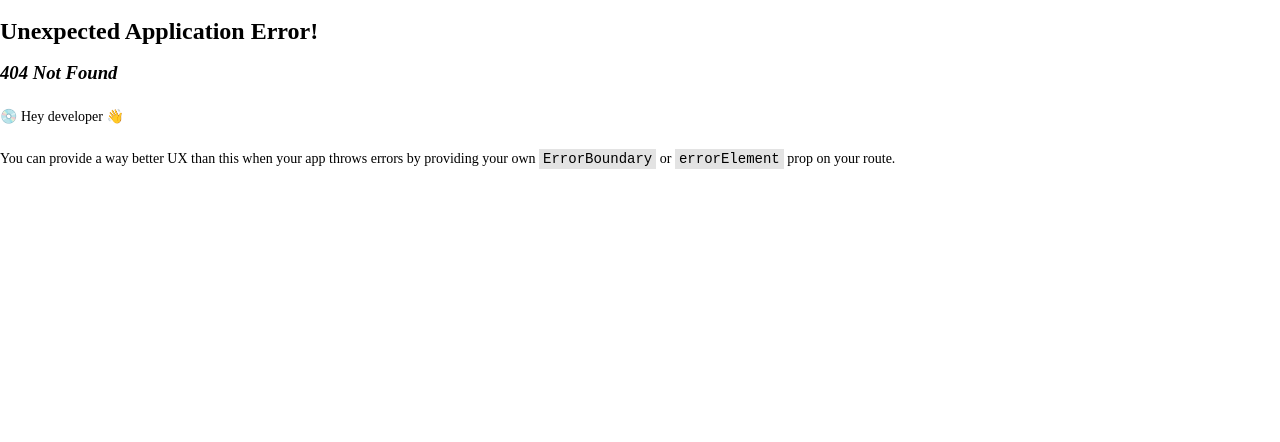
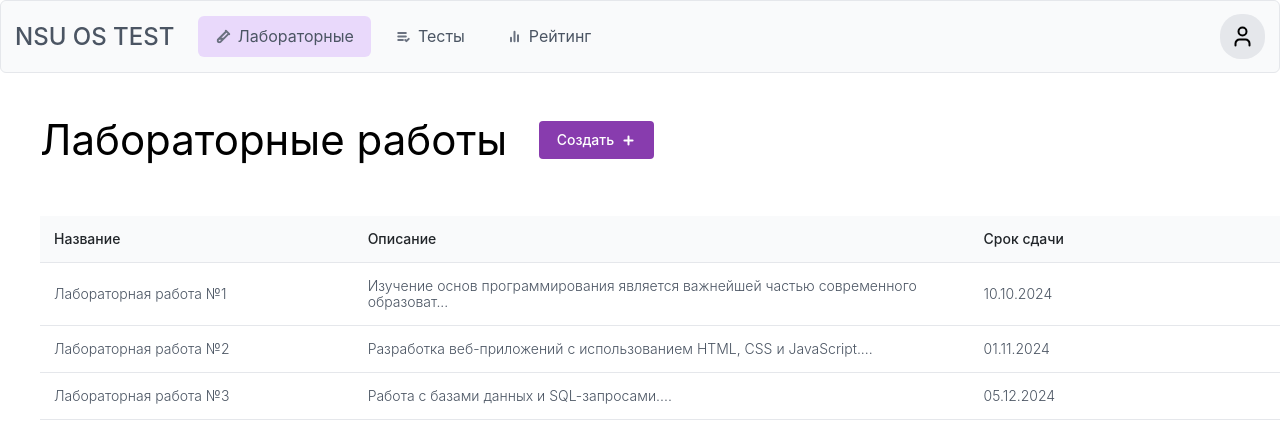
Before and after one commit to os-nsu/ostest-front, a React (Vite) app: page /labs in a window 1280 px wide. Before the commit this address had no page. Shown: the top 442 px of the page. Built offline with nearby package versions, Linux system fonts and the light colour scheme.

Commit message:
правки

```diff
--- a/src/components/DefaultPageLayout/DefaultPageLayout.tsx
+++ b/src/components/DefaultPageLayout/DefaultPageLayout.tsx
@@ -4,25 +4,19 @@ import NavigationHeader from '../NavigationHeader/NavigationHeader';
 type DefaultPageLayoutProps = {
   children: React.ReactNode;
   activeTab: string;
-  onSelectTab: (tab: string) => void;
 };
 
 const DefaultPageLayout: React.FC<DefaultPageLayoutProps> = ({
   children,
   activeTab,
-  onSelectTab,
 }) => {
   return (
-    <div>
+    <>
       <header>
-        <NavigationHeader
-          activeTab={activeTab}
-          onSelectTab={onSelectTab}
-          tabs={true}
-        />
+        <NavigationHeader activeTab={activeTab} tabs={true} />
       </header>
       <main>{children}</main>
-    </div>
+    </>
   );
 };
 
--- a/src/components/LabPageContent/components/LabTable/LabTable.tsx
+++ b/src/components/LabPageContent/components/LabTable/LabTable.tsx
@@ -18,19 +18,19 @@ export default function LabList() {
     });
   };
 
+  if (!laboratories || !laboratories.length) {
     return (
-    <div className={styles.labs_table}>
-      {Object.keys(laboratories).length === 0 ? (
-        <div className={styles.labs_table_empty}>
-          <span>Создайте первую лабораторную работу</span>
-        </div>
-      ) : (
-        <DataTable value={laboratories}>
+      <span className={styles.labs_table_empty}>
+        Создайте первую лабораторную работу
+      </span>
+    );
+  } else {
+    return (
+      <DataTable value={laboratories} className={styles.labs_table}>
         <Column
           field="name"
           header="Название"
           body={rowData => <LabElementWrapper rowData={rowData} />}
-            style={{ width: '340px' }}
         />
         <Column
           field="description"
@@ -43,10 +43,8 @@ export default function LabList() {
           field="deadline"
           header="Срок сдачи"
           body={rowData => <span>{formatDeadline(rowData.deadline)}</span>}
-            style={{ width: '340px' }}
         />
       </DataTable>
-      )}
-    </div>
     );
   }
+}
--- a/src/components/NavigationHeader/NavigationHeader.tsx
+++ b/src/components/NavigationHeader/NavigationHeader.tsx
@@ -3,18 +3,16 @@ import IconLabs from '@public/labs.svg';
 import IconTests from '@public/tests.svg';
 import IconRating from '@public/rating.svg';
 import IconAvatar from '@public/avatar.svg';
+import { useNavigate } from 'react-router-dom';
 
 interface NavigationHeaderProps {
   activeTab: string;
-  onSelectTab: (tab: string) => void;
   tabs?: boolean;
 }
 
-function NavigationHeader({
-  activeTab,
-  onSelectTab,
-  tabs,
-}: NavigationHeaderProps) {
+function NavigationHeader({ activeTab, tabs }: NavigationHeaderProps) {
+  const navigate = useNavigate();
+
   return (
     <div className={styles.header}>
       <div className={styles.header_navigation}>
@@ -24,21 +22,20 @@ function NavigationHeader({
             <button
               type="button"
               className={`${styles.header_button} ${activeTab === 'labs' ? styles.header_button_checked : ''}`}
-              onClick={() => onSelectTab('labs')}>
+              onClick={() => navigate('/labs')}>
               <img src={IconLabs} />
               <span>Лабораторные</span>
             </button>
             <button
               type="button"
               className={`${styles.header_button} ${activeTab === 'tests' ? styles.header_button_checked : ''}`}
-              onClick={() => onSelectTab('tests')}>
+              onClick={() => navigate('/tests')}>
               <img src={IconTests} />
               <span>Тесты</span>
             </button>
             <button
               type="button"
-              className={`${styles.header_button} ${activeTab === 'rating' ? styles.header_button_checked : ''}`}
-              onClick={() => onSelectTab('rating')}>
+              className={`${styles.header_button} ${activeTab === 'rating' ? styles.header_button_checked : ''}`}>
               <img src={IconRating} />
               <span>Рейтинг</span>
             </button>
--- a/src/pages/HomePage.tsx
+++ /dev/null
@@ -1,17 +0,0 @@
-import { useState } from 'react';
-import DefaultPageLayout from '@/components/DefaultPageLayout/DefaultPageLayout';
-import LabPageContent from '@/components/LabPageContent/LabPageContent';
-
-export default function HomePage() {
-  const [activeTab, setActiveTab] = useState('labs');
-
-  return (
-    <DefaultPageLayout activeTab={activeTab} onSelectTab={setActiveTab}>
-      <main>
-        {activeTab === 'labs' && <LabPageContent />}
-        {activeTab === 'rating'}
-        {activeTab === 'tests'}
-      </main>
-    </DefaultPageLayout>
-  );
-}
--- a/src/pages/LaboratoryPage.tsx
+++ b/src/pages/LaboratoryPage.tsx
@@ -17,7 +17,7 @@ export default function LaboratoryPage() {
 
   return (
     <div>
-      <NavigationHeader activeTab="labs" onSelectTab={() => {}} tabs={false} />
+      <NavigationHeader activeTab="labs" tabs={false} />
       <main className={styles.labpage__main}>
         <button
           type="button"
--- /dev/null
+++ b/src/pages/LabsPage.tsx
@@ -0,0 +1,10 @@
+import DefaultPageLayout from '@/components/DefaultPageLayout/DefaultPageLayout';
+import LabPageContent from '@/components/LabPageContent/LabPageContent';
+
+export default function LabsPage() {
+  return (
+    <DefaultPageLayout activeTab={'labs'}>
+      <LabPageContent />
+    </DefaultPageLayout>
+  );
+}
--- a/src/routes/routes.tsx
+++ b/src/routes/routes.tsx
@@ -1,11 +1,11 @@
-import HomePage from '@/pages/HomePage.tsx';
 import TestsPage from '@/pages/TestsPage.tsx';
 import LaboratoryPage from '@/pages/LaboratoryPage.tsx';
+import LabsPage from '@/pages/LabsPage';
 
 export const routes = [
   {
-    path: '/',
-    element: <HomePage />,
+    path: '/labs',
+    element: <LabsPage />,
   },
   {
     path: '/tests',
--- a/src/styles/components/LabPageTitle.module.scss
+++ b/src/styles/components/LabPageTitle.module.scss
@@ -1,5 +1,5 @@
 .title_container {
-    margin-block-start: 80px;
+    margin-block: 40px 48px;
     margin-inline-start: 40px;
     display: flex;
     flex-direction: row;
--- a/src/styles/components/LabTable.module.scss
+++ b/src/styles/components/LabTable.module.scss
@@ -1,7 +1,6 @@
 .labs_table {
     max-width: 1360px;
-    margin-block-start: 48px;
-    margin-inline: auto;
+    margin-inline-start: 40px;
 
     th {
         padding-block: 14px;
@@ -29,7 +28,19 @@
         color: #4B5563;
     }
 
+    th:nth-child(odd),
+    td:nth-child(odd) {
+        width: 340px;
+    }
+
+    th:nth-child(2),
+    td:nth-child(2) {
+        width: 680px;
+    }
+}
+
 .labs_table_empty {
+    margin-inline-start: 40px;
     font-family: Inter, sans-serif;
     font-size: 32px;
     font-weight: 400;
@@ -37,4 +48,3 @@
     text-align: left;
     color: #00000099;
 }
-}
--- a/src/styles/components/NavigationHeader.module.scss
+++ b/src/styles/components/NavigationHeader.module.scss
@@ -28,7 +28,7 @@
 .header_buttons {
     display: flex;
     flex-direction: row;
-    gap: 7px
+    gap: 7px;
 }
 
 .header_button {
@@ -39,6 +39,12 @@
     background-color: transparent;
     padding: 10.5px 17.5px;
     border-radius: 6px;
+    font-family: Inter, sans-serif;
+    font-size: 16px;
+    font-weight: 400;
+    line-height: 19.36px;
+    text-align: left;
+    color: #4B5563;
 }
 
 .header_button:hover {
```
Lines whose indentation alone changed are shown as unchanged.
